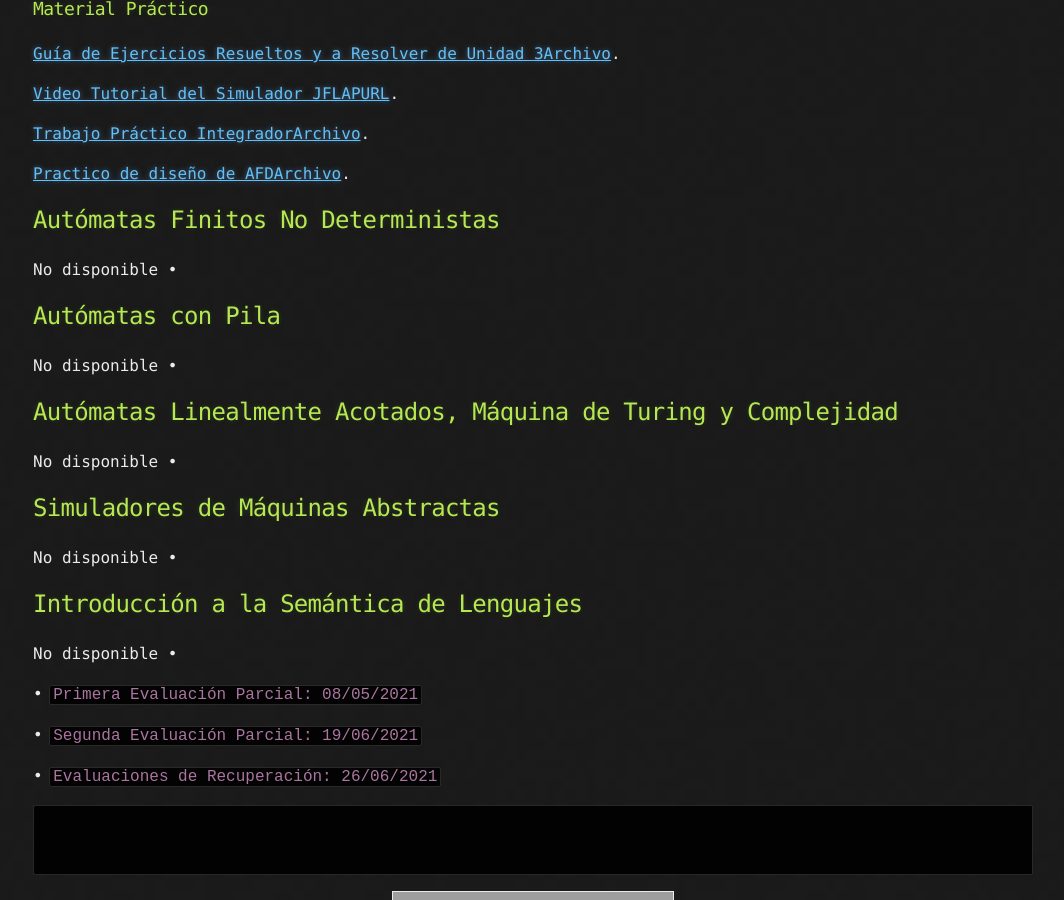
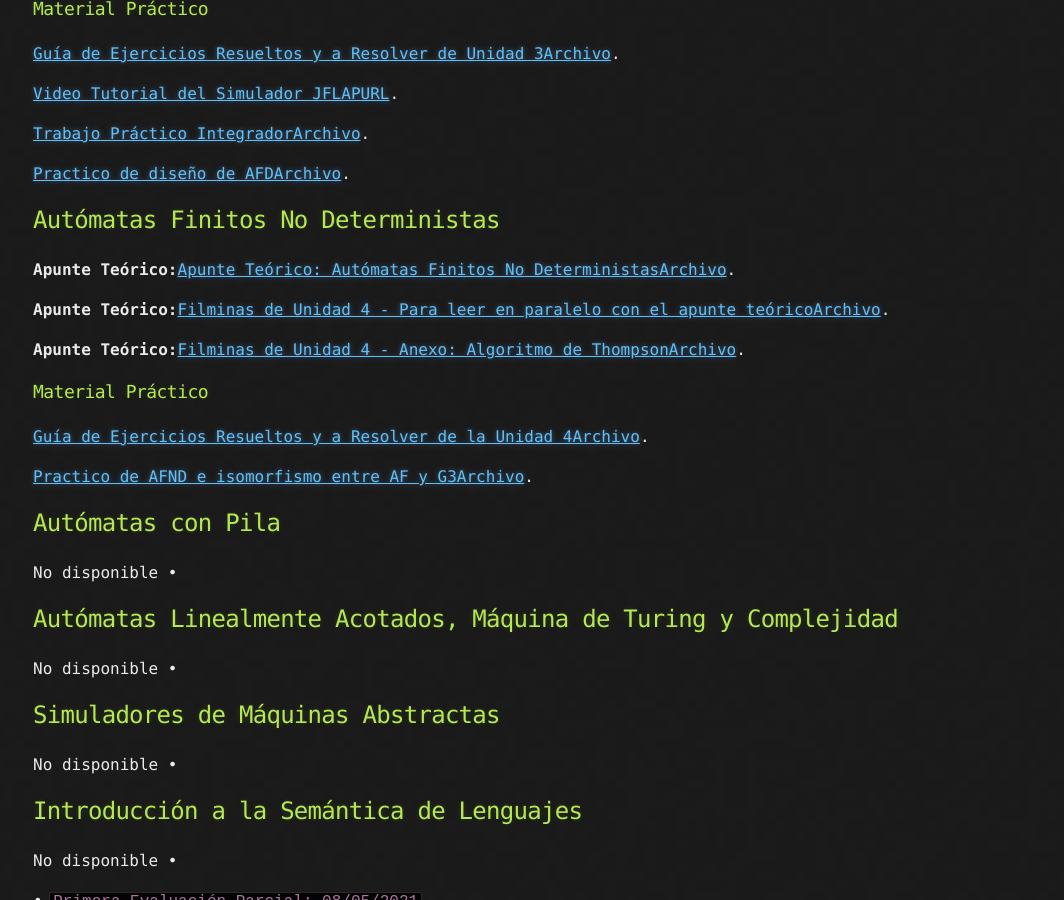
Before and after one commit to Ismael0351/utnfrcssl, a Jekyll site: the page built from index.md, in a window 1280 px wide and 900 px high, scrolled down 1840 px. Shown: the whole window, without its empty margins (107-1171 px from the left). Built offline with Jekyll 4.4.1, drawn with Linux system fonts in a browser that asks for light colours; our own code applies the rules of GitHub Pages for plain Markdown files; grey boxes are pictures that could not be loaded.

Commit message:
Update index.md

```diff
--- a/index.md
+++ b/index.md
@@ -74,8 +74,20 @@ Introducción a la Lingüística Matemática: símbolos, alfabetos, palabras y l
 
 
 ## Autómatas Finitos No Deterministas
-No disponible
-•
+**Apunte Teórico:**<a href="https://drive.google.com/file/d/1Crot-wZBYmjaoClfZZ1yT9CkZ7BdpZrP/view?usp=sharing" target="_blank">Apunte Teórico: Autómatas Finitos No DeterministasArchivo</a>.
+
+**Apunte Teórico:**<a href="https://drive.google.com/file/d/1xC2NpKU_i8wRFVQ7gkv73qjfkUzzKrBU/view?usp=sharing" target="_blank">Filminas de Unidad 4 - Para leer en paralelo con el apunte teóricoArchivo</a>.
+
+**Apunte Teórico:**<a href="https://drive.google.com/file/d/1-eW06cgzpcC1UZ3tFLFnnoQpouDxrRLg/view?usp=sharing" target="_blank">Filminas de Unidad 4 - Anexo: Algoritmo de ThompsonArchivo</a>.
+
+### 	Material Práctico
+
+<a href="https://drive.google.com/file/d/1WNFyltH4j-312iyb4bdkSBkYSgLFazra/view?usp=sharing" target="_blank">Guía de Ejercicios Resueltos y a Resolver de la Unidad 4Archivo</a>.
+
+<a href="https://drive.google.com/file/d/11NhIYnM-0cygfwSEqIwnB9IMiFccBshb/view?usp=sharing" target="_blank">Practico de AFND e isomorfismo entre AF y G3Archivo</a>.
+
+
+
 ## Autómatas con Pila
 No disponible
 •
```
